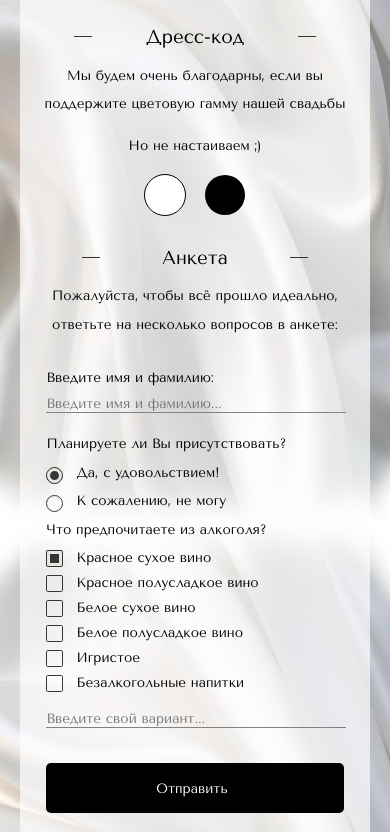
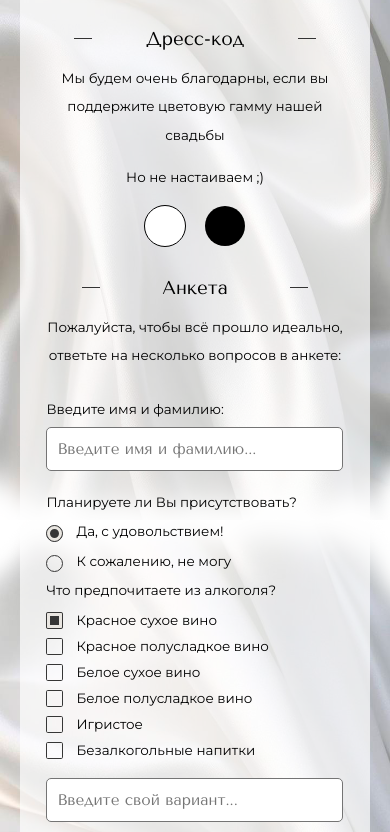
Before and after one commit to picksonamp/wd, a plain HTML site: page index.html in a window 390 px wide. Shown: the part 1168-2000 px from the top of the page. Drawn offline with nearby package versions, Linux system fonts and the light colour scheme.

Commit message:
Add files via upload

```diff
--- a/style.css
+++ b/style.css
@@ -2,6 +2,8 @@
 @import url(Helvetica.ttf);
 
 @import url('https://fonts.googleapis.com/css2?family=Marck+Script&family=Oswald:wght@200..700&family=Roboto:ital,wght@0,100;0,300;0,400;0,500;0,700;0,900;1,100;1,300;1,400;1,500;1,700;1,900&family=Tenor+Sans&display=swap');
+
+@import url('https://fonts.googleapis.com/css2?family=Marck+Script&family=Montserrat:ital,wght@0,100..900;1,100..900&family=Oswald:wght@200..700&family=Roboto:ital,wght@0,100;0,300;0,400;0,500;0,700;0,900;1,100;1,300;1,400;1,500;1,700;1,900&family=Tenor+Sans&display=swap');
 
 @font-face {
 	font-family: 'Czizh';
@@ -149,6 +151,7 @@ hr {
 }
 
 .massive-text {
+
     text-align: center;
     padding-left: 20px;
     padding-right: 20px;
@@ -156,7 +159,12 @@ hr {
     line-height: 150%;
 }
 
+p, a, label, input {
+    font-family: "Montserrat", sans-serif
+}
+
 .div-image-text {
+
     display: flex;
     justify-content: space-between;
     align-items: center;
@@ -416,10 +424,10 @@ input[type='checkbox']:checked + .label-for-check::before{
         height: calc(35px + (60 - 35) * ((100vw - 320px) / (1200 - 320)));
     }
 
-    #name {
+    /* #name {
         width: calc(175px + (250 - 175) * ((100vw - 320px) / (1200 - 320)));
         font-size: calc(13px + (19 - 13) * ((100vw - 320px) / (1200 - 320)));
-    }
+    } */
 
      .massive-text, .div-image-text {
          margin-bottom: calc(30px + (40 - 30) * ((100vw - 320px) / (1200 - 320)));
@@ -461,7 +469,7 @@ input[type='checkbox']:checked + .label-for-check::before{
     }
 }
 
-@media (max-width: 700px) {
+@media (max-width: 500px) {
     body {
         background-image: url(background4.png);
         background-size: 100%;
@@ -472,9 +480,14 @@ input[type='checkbox']:checked + .label-for-check::before{
             margin: auto;
             margin-top: 10px;
             margin-bottom: 10px;
-            /* width: calc(175px + (250 - 175) * ((100vw - 320px) / (1200 - 320))); */
+            border: 1px solid #747474;
+            border-radius: 5px;
+            width: 95% !important;
+            height: 40px;
+            padding-left: 10px;
+            background-color: #ffffff;
             width: 100%;
-            font-size: calc(13px + (19 - 13) * ((100vw - 320px) / (1200 - 320)));
+            font-size: calc(15px + (19 - 15) * ((100vw - 320px) / (1200 - 320)));
     }
 }
 
@@ -483,7 +496,6 @@ input[type='checkbox']:checked + .label-for-check::before{
         width: 100%;
         height: 50px;
         margin: auto;
-        margin-top: 15px;
         margin-bottom: 30px;
           }
 }
```
